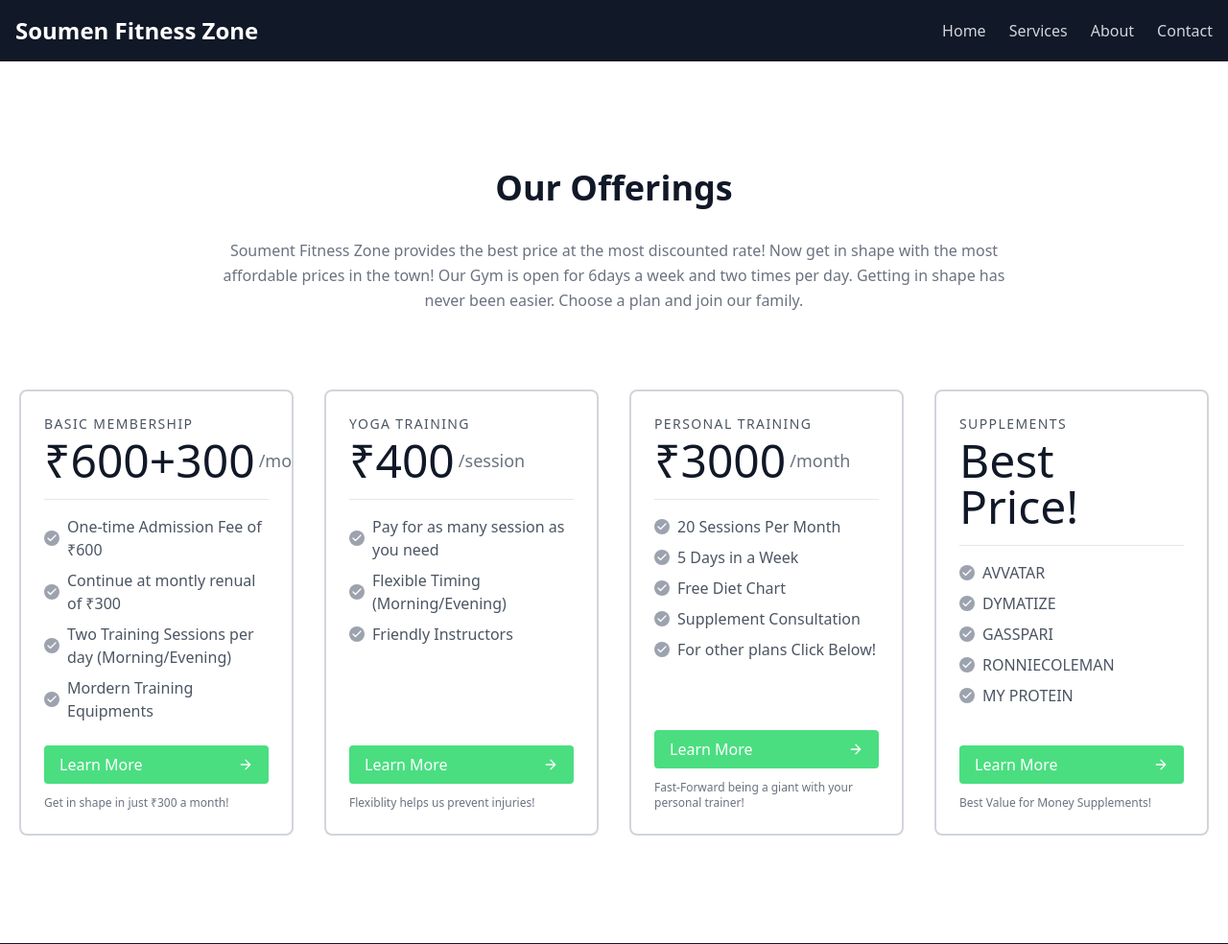
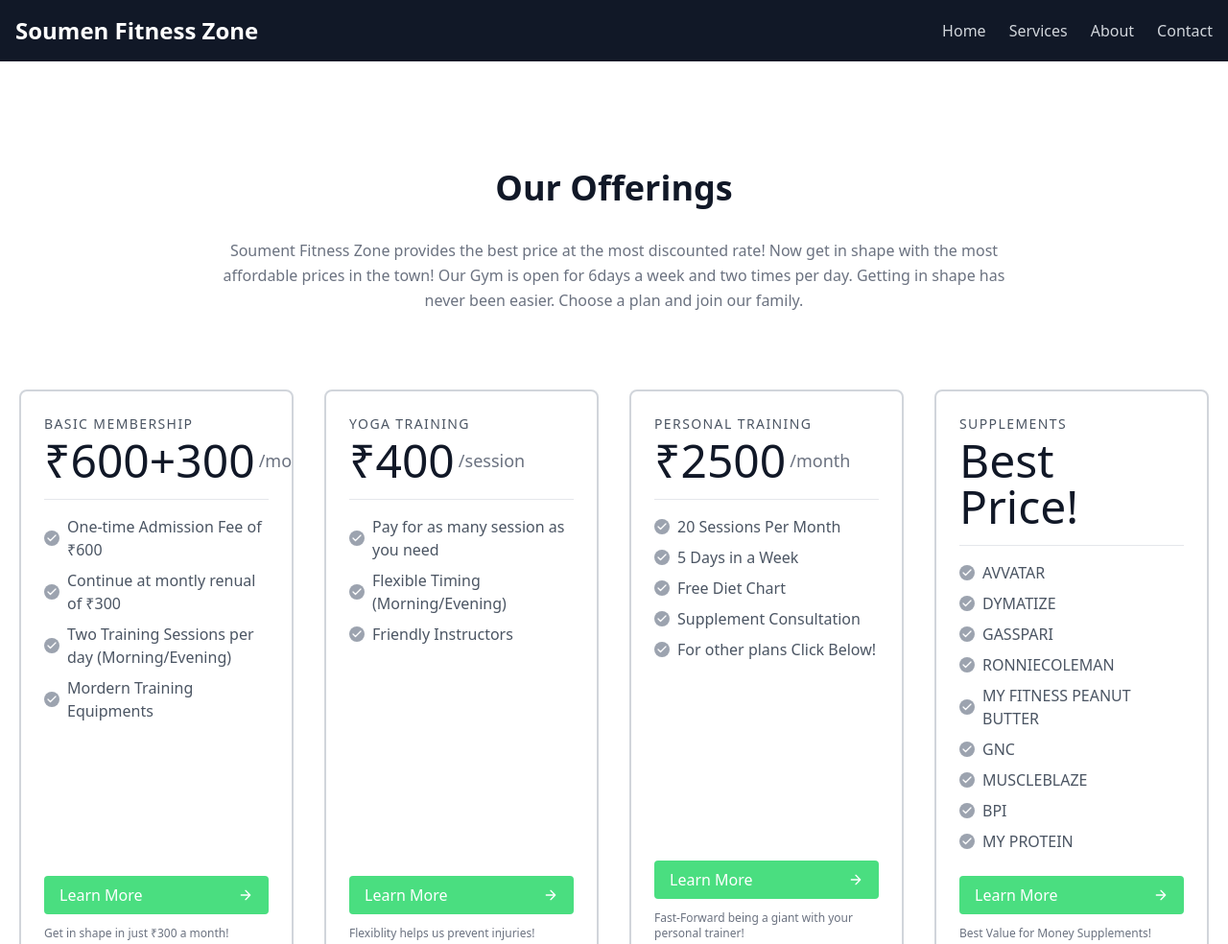
Before and after one commit to soumenfitnesszone/soumenfitnesszone.github.io, a plain HTML site: page services.html in a window 1280 px wide. Shown: the top 984 px of the page at 96% size. Drawn offline with nearby package versions, Linux system fonts and the light colour scheme.

Commit message:
Prices changed and supplements added to services.html

```diff
--- a/services.html
+++ b/services.html
@@ -154,7 +154,7 @@
         <div class="h-full p-6 rounded-lg border-2 border-gray-300 flex flex-col relative overflow-hidden">
           <h2 class="text-sm tracking-widest title-font mb-1 font-medium">PERSONAL TRAINING</h2>
           <h1 class="text-5xl text-gray-900 leading-none flex items-center pb-4 mb-4 border-b border-gray-200">
-            <span>₹3000</span>
+            <span>₹2500</span>
             <span class="text-lg ml-1 font-normal text-gray-500">/month</span>
           </h1>
           <p class="flex items-center text-gray-600 mb-2">
@@ -237,6 +237,34 @@
               </svg>
             </span>RONNIECOLEMAN
           </p>
+          <p class="flex items-center text-gray-600 mb-2">
+            <span class="w-4 h-4 mr-2 inline-flex items-center justify-center bg-gray-400 text-white rounded-full flex-shrink-0">
+              <svg fill="none" stroke="currentColor" stroke-linecap="round" stroke-linejoin="round" stroke-width="2.5" class="w-3 h-3" viewBox="0 0 24 24">
+                <path d="M20 6L9 17l-5-5"></path>
+              </svg>
+            </span>MY FITNESS PEANUT BUTTER
+          </p>
+          <p class="flex items-center text-gray-600 mb-2">
+            <span class="w-4 h-4 mr-2 inline-flex items-center justify-center bg-gray-400 text-white rounded-full flex-shrink-0">
+              <svg fill="none" stroke="currentColor" stroke-linecap="round" stroke-linejoin="round" stroke-width="2.5" class="w-3 h-3" viewBox="0 0 24 24">
+                <path d="M20 6L9 17l-5-5"></path>
+              </svg>
+            </span>GNC
+          </p>
+          <p class="flex items-center text-gray-600 mb-2">
+            <span class="w-4 h-4 mr-2 inline-flex items-center justify-center bg-gray-400 text-white rounded-full flex-shrink-0">
+              <svg fill="none" stroke="currentColor" stroke-linecap="round" stroke-linejoin="round" stroke-width="2.5" class="w-3 h-3" viewBox="0 0 24 24">
+                <path d="M20 6L9 17l-5-5"></path>
+              </svg>
+            </span>MUSCLEBLAZE
+          </p>
+          <p class="flex items-center text-gray-600 mb-2">
+            <span class="w-4 h-4 mr-2 inline-flex items-center justify-center bg-gray-400 text-white rounded-full flex-shrink-0">
+              <svg fill="none" stroke="currentColor" stroke-linecap="round" stroke-linejoin="round" stroke-width="2.5" class="w-3 h-3" viewBox="0 0 24 24">
+                <path d="M20 6L9 17l-5-5"></path>
+              </svg>
+            </span>BPI
+          </p>
           <p class="flex items-center text-gray-600 mb-6">
             <span class="w-4 h-4 mr-2 inline-flex items-center justify-center bg-gray-400 text-white rounded-full flex-shrink-0">
               <svg fill="none" stroke="currentColor" stroke-linecap="round" stroke-linejoin="round" stroke-width="2.5" class="w-3 h-3" viewBox="0 0 24 24">
```
